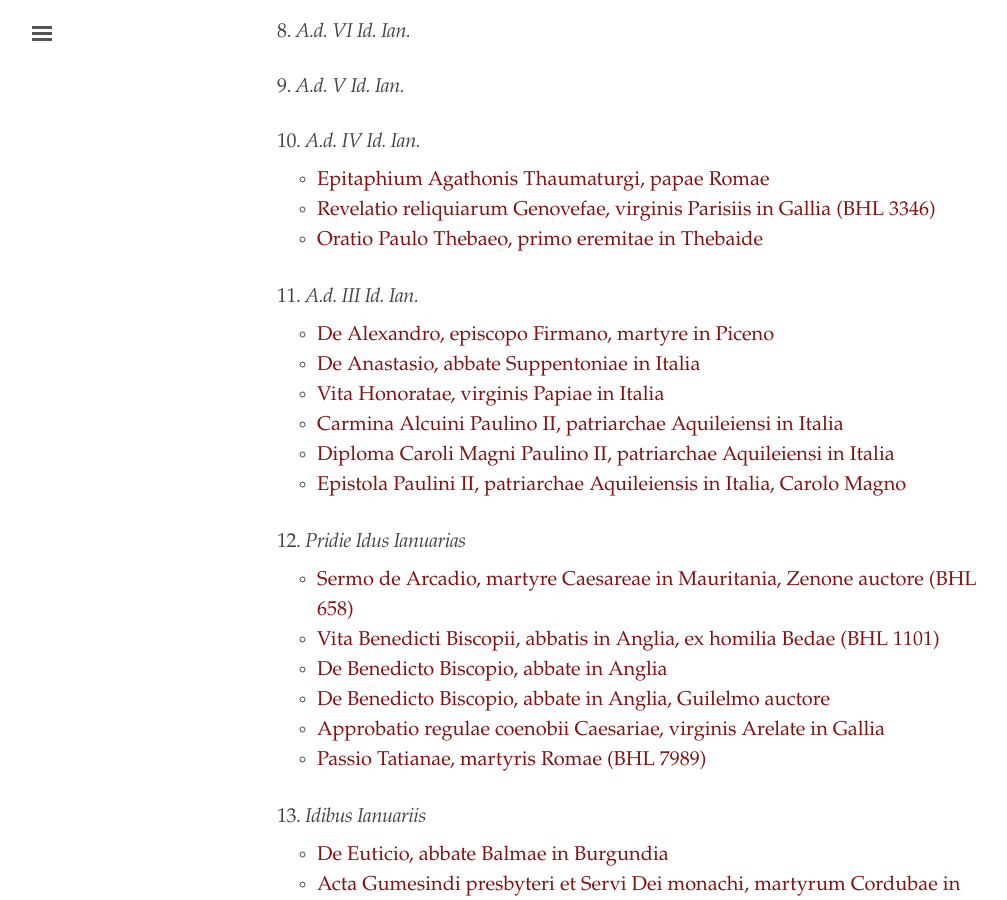
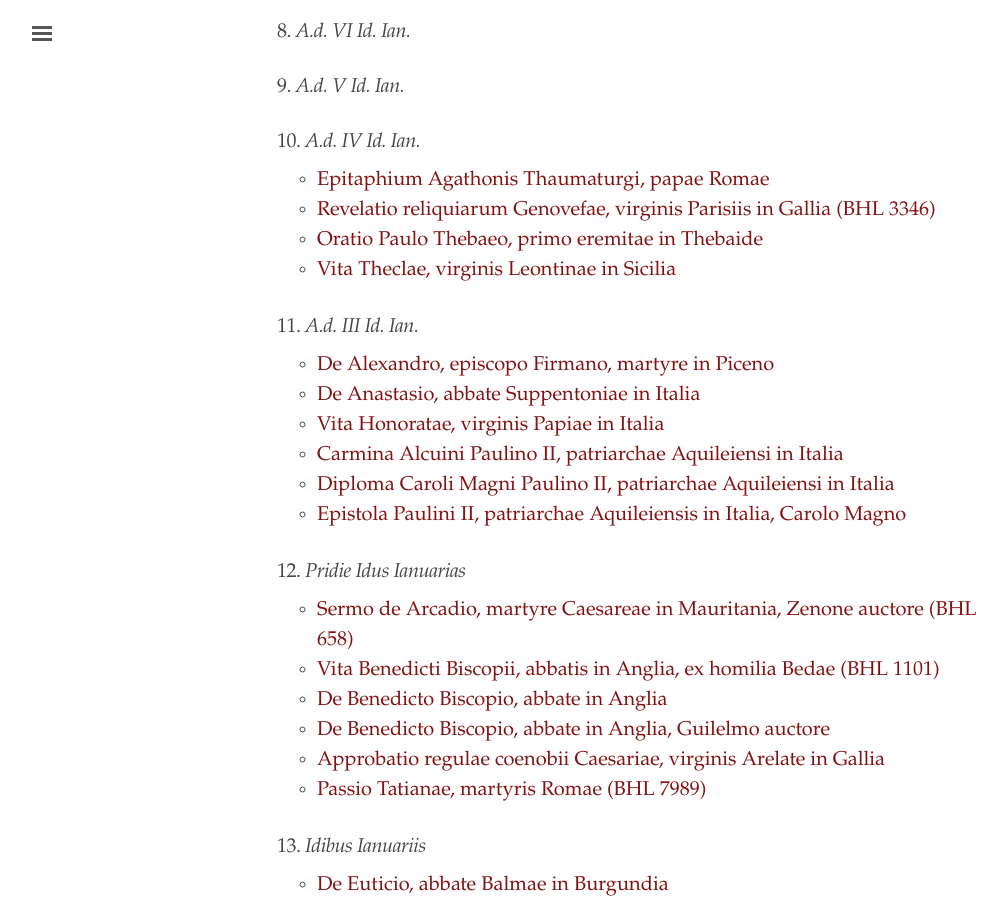
Before and after one commit to cjkoepke1/latin-hagiography, a Jekyll site: the page built from index.md, in a window 1280 px wide and 900 px high, scrolled down 1535 px. Shown: the whole window, without its empty margins (3-1010 px from the left). Built offline with Jekyll 4.4.1, drawn with Linux system fonts in a browser that asks for light colours.

Commit message:
Added Vita Theclae Leontinae

```diff
--- a/index.md
+++ b/index.md
@@ -62,6 +62,7 @@ title: "Latin Hagiography"
 - [Epitaphium Agathonis Thaumaturgi, papae Romae](https://cjkoepke1.github.io/latin-hagiography/texts/epitaphium-agathonis/)
 - [Revelatio reliquiarum Genovefae, virginis Parisiis in Gallia (BHL 3346)](https://cjkoepke1.github.io/latin-hagiography/texts/revelatio-genovefae/)
 - [Oratio Paulo Thebaeo, primo eremitae in Thebaide](https://cjkoepke1.github.io/latin-hagiography/texts/oratio-paulo-thebaeo/)
+- [Vita Theclae, virginis Leontinae in Sicilia](https://cjkoepke1.github.io/latin-hagiography/texts/vita-theclae-leontinae/)
 
 ### 11. *A.d. III Id. Ian.*
 
```
